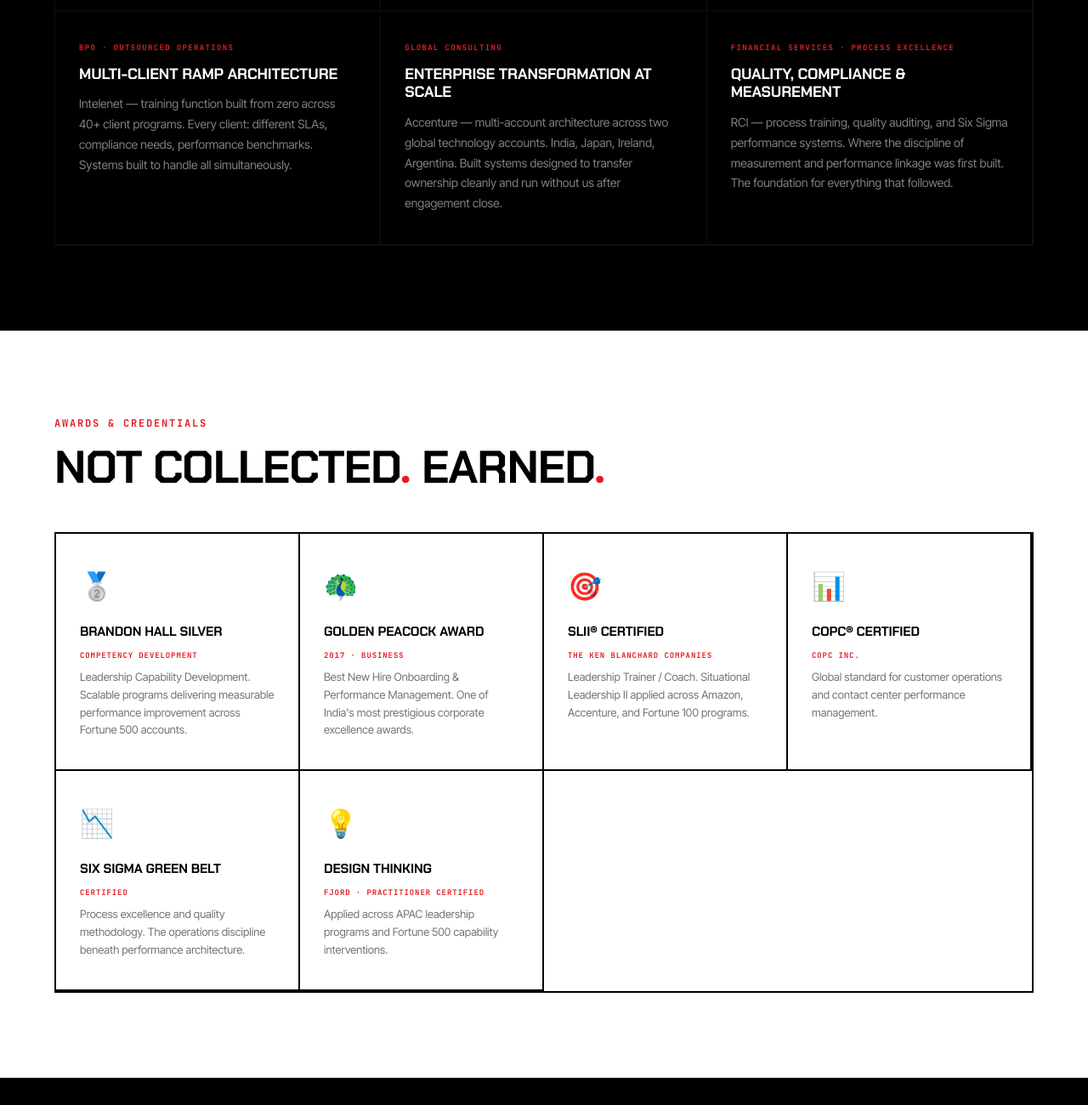
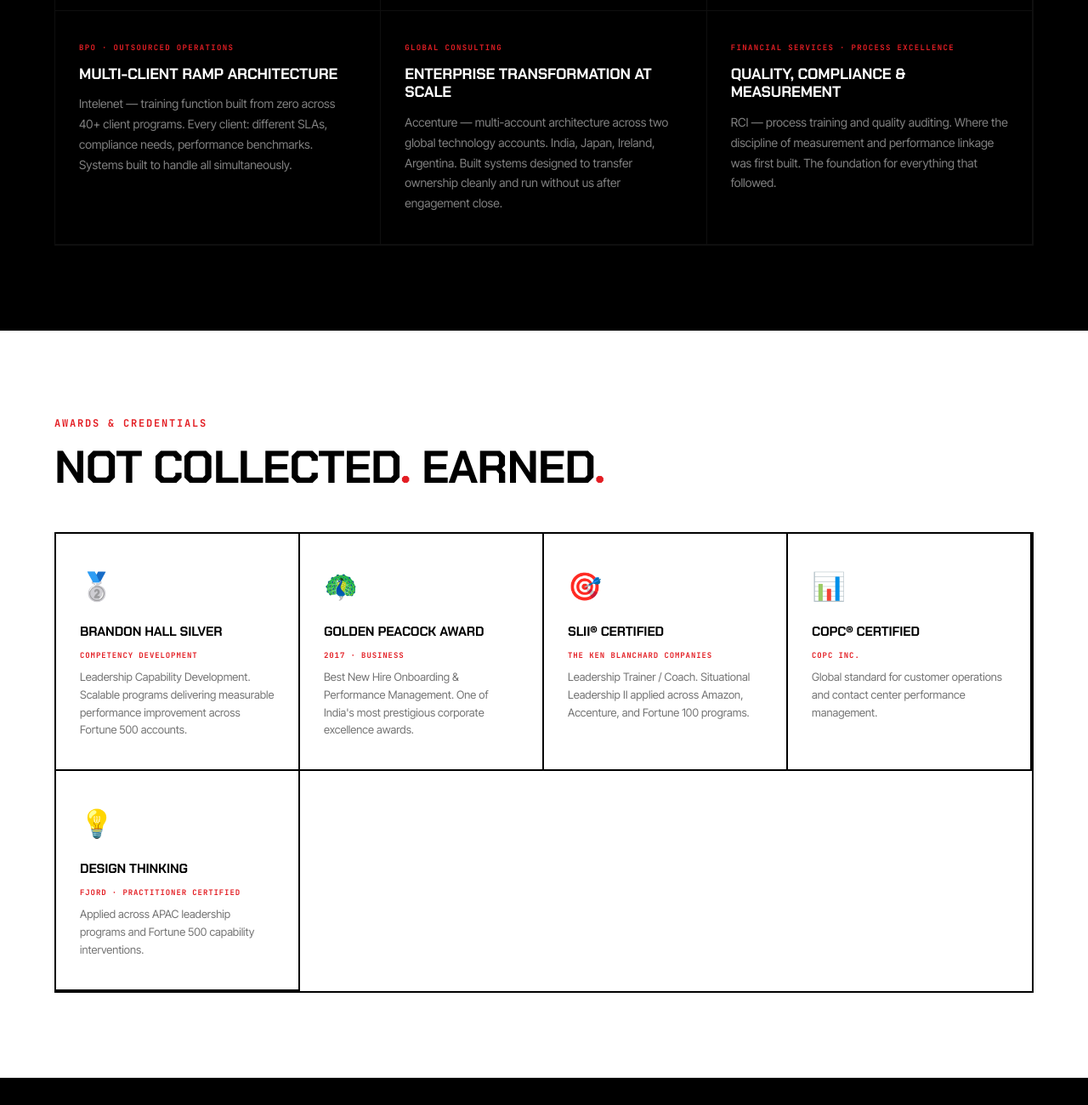
Before and after one commit to smvshyam/ssundar-website, a website: page about.html in a window 1280 px wide. Shown: the part 7440-8740 px from the top of the page at 85% size. Drawn offline with Linux system fonts and the light colour scheme.

Commit message:
about: remove Six Sigma entirely
The Green Belt was attributed to Genpact, which the register confirms is
false. With no verifiable issuer the credential cannot be sourced, so it
is removed rather than carried with a placeholder attribution.

Also removed the 'Six Sigma performance systems' capability line from the
Financial Services industry card — same claim, different place.

Credentials remaining: Brandon Hall Silver (Competency Development),
Golden Peacock 2017 (Business), SLII (Ken Blanchard), COPC, Design
Thinking (Fjord).

```diff
--- a/about.html
+++ b/about.html
@@ -744,7 +744,7 @@
       <div class="ind-item"><div class="ind-tag">Telecom</div><h3 class="ind-title">National Scale Customer Operations</h3><p class="ind-body">Airtel — 15,000+ employees across three states. Regulatory compliance and customer capability for one of India's largest telecom networks. First multi-state L&amp;D responsibility.</p></div>
       <div class="ind-item"><div class="ind-tag">BPO · Outsourced Operations</div><h3 class="ind-title">Multi-Client Ramp Architecture</h3><p class="ind-body">Intelenet — training function built from zero across 40+ client programs. Every client: different SLAs, compliance needs, performance benchmarks. Systems built to handle all simultaneously.</p></div>
       <div class="ind-item"><div class="ind-tag">Global Consulting</div><h3 class="ind-title">Enterprise Transformation at Scale</h3><p class="ind-body">Accenture — multi-account architecture across two global technology accounts. India, Japan, Ireland, Argentina. Built systems designed to transfer ownership cleanly and run without us after engagement close.</p></div>
-      <div class="ind-item"><div class="ind-tag">Financial Services · Process Excellence</div><h3 class="ind-title">Quality, Compliance & Measurement</h3><p class="ind-body">RCI — process training, quality auditing, and Six Sigma performance systems. Where the discipline of measurement and performance linkage was first built. The foundation for everything that followed.</p></div>
+      <div class="ind-item"><div class="ind-tag">Financial Services · Process Excellence</div><h3 class="ind-title">Quality, Compliance & Measurement</h3><p class="ind-body">RCI — process training and quality auditing. Where the discipline of measurement and performance linkage was first built. The foundation for everything that followed.</p></div>
     </div>
   </div>
 </section>
@@ -763,7 +763,6 @@
       <div class="award-item"><span class="award-icon">🦚</span><div class="award-name">Golden Peacock Award</div><div class="award-context">2017 · Business</div><p class="award-desc">Best New Hire Onboarding & Performance Management. One of India's most prestigious corporate excellence awards.</p></div>
       <div class="award-item"><span class="award-icon">🎯</span><div class="award-name">SLII® Certified</div><div class="award-context">The Ken Blanchard Companies</div><p class="award-desc">Leadership Trainer / Coach. Situational Leadership II applied across Amazon, Accenture, and Fortune 100 programs.</p></div>
       <div class="award-item"><span class="award-icon">📊</span><div class="award-name">COPC® Certified</div><div class="award-context">COPC Inc.</div><p class="award-desc">Global standard for customer operations and contact center performance management.</p></div>
-      <div class="award-item"><span class="award-icon">📉</span><div class="award-name">Six Sigma Green Belt</div><div class="award-context">Certified</div><p class="award-desc">Process excellence and quality methodology. The operations discipline beneath performance architecture.</p></div>
       <div class="award-item"><span class="award-icon">💡</span><div class="award-name">Design Thinking</div><div class="award-context">Fjord · Practitioner Certified</div><p class="award-desc">Applied across APAC leadership programs and Fortune 500 capability interventions.</p></div>
     </div>
   </div>
```
